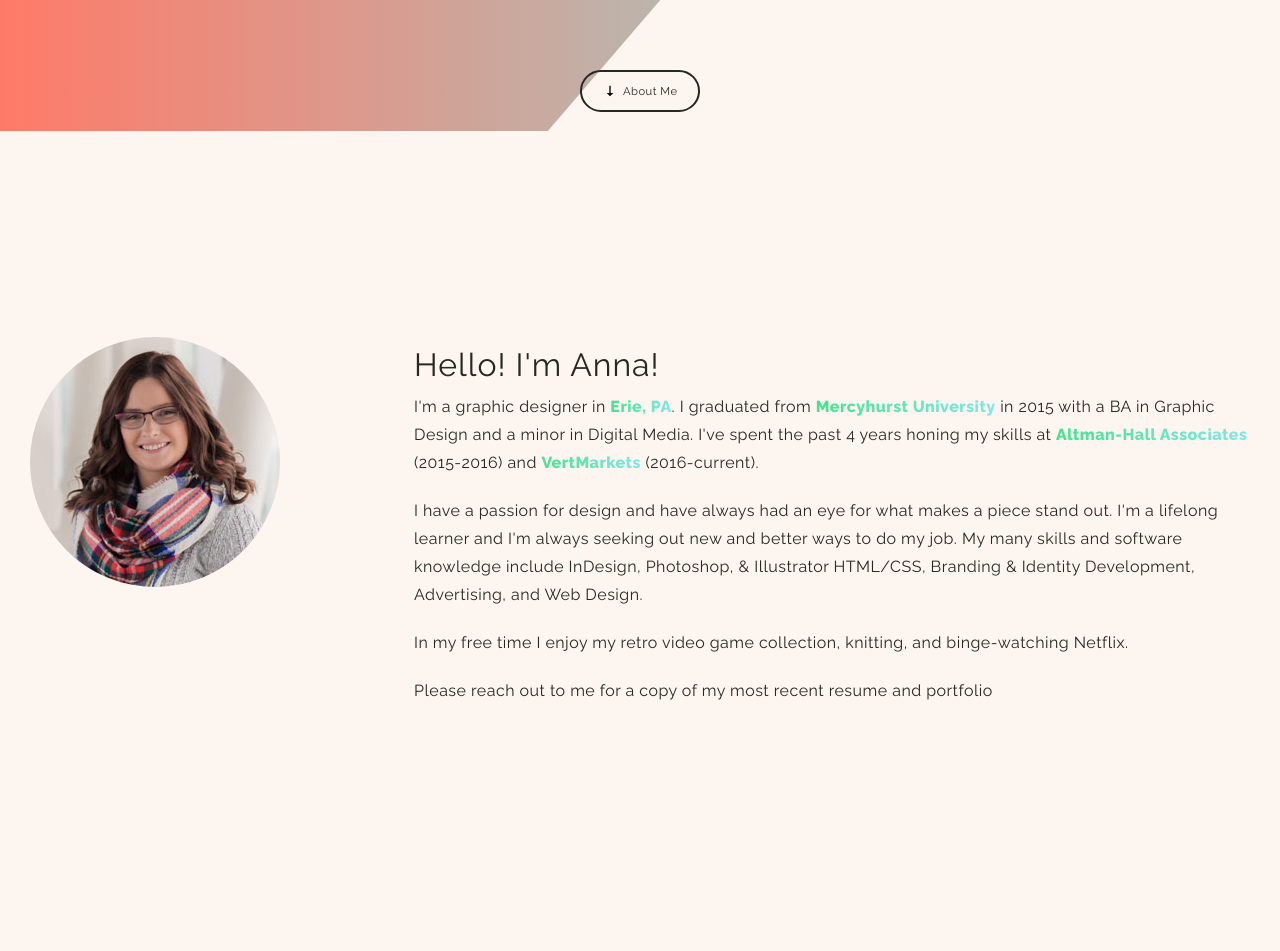
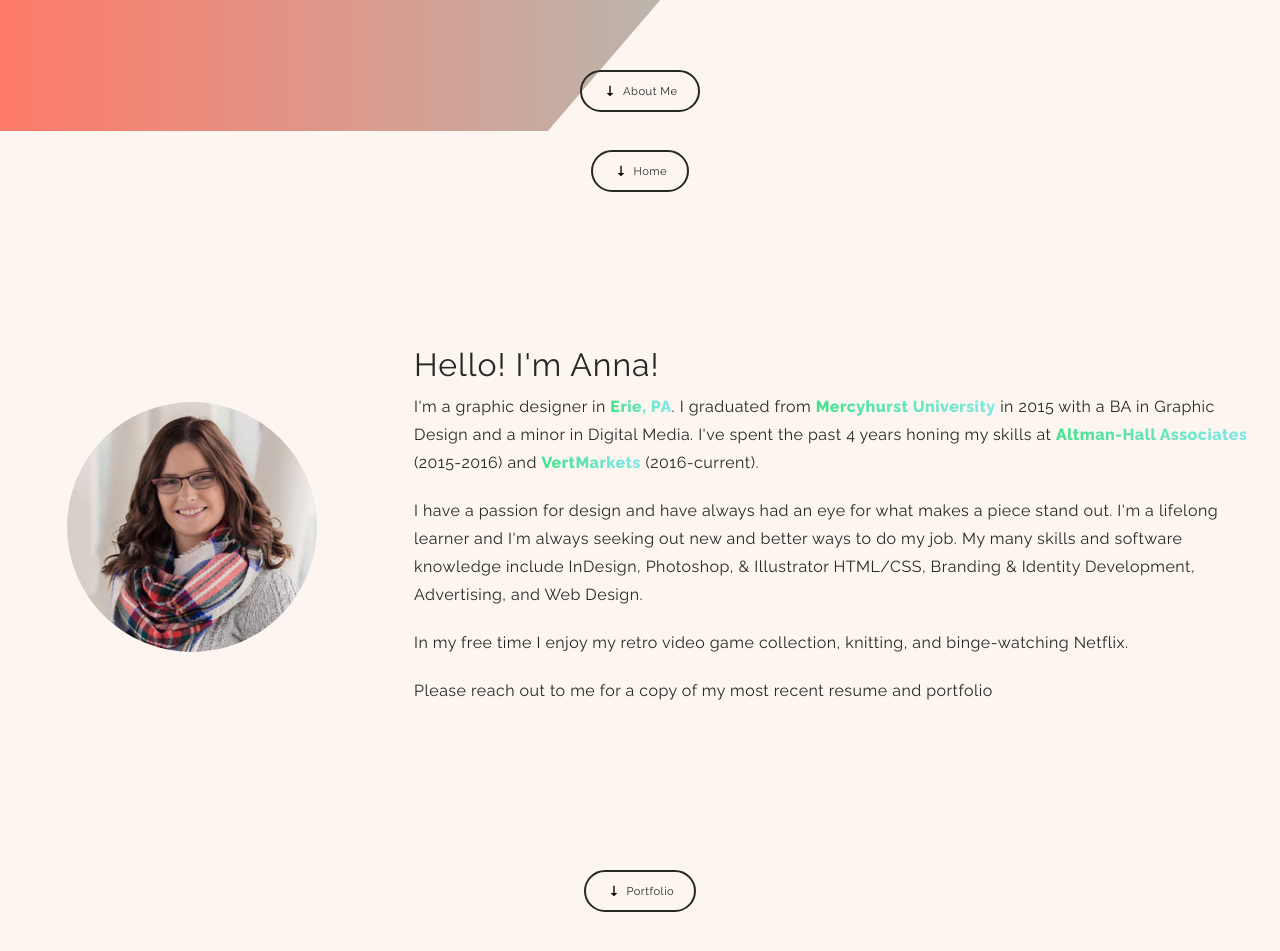
Before and after one commit to acooney93/Portfolio-Site-1218, a plain HTML site: page index.html in a window 1280 px wide. Shown: the part 669-1620 px from the top of the page. Drawn offline with Linux system fonts and the light colour scheme.

Commit message:
added top/bottom buttons to about me. cleaned up CSS

```diff
--- a/css/styles.css
+++ b/css/styles.css
@@ -64,6 +64,7 @@ nav.home-nav ul li:focus span {
 	display: grid;
 	height: 100vh;
 	grid-template-columns: 1fr;
+	grid-template-rows: minmax(80px, auto) 1fr minmax(80px, auto);
 }
 
 .about-content {
@@ -75,6 +76,8 @@ nav.home-nav ul li:focus span {
 
 .about-content div {
 	margin: 30px;
+	justify-self: center;
+	align-self: center;
 }
 
 .about-content img {
@@ -108,16 +111,17 @@ nav.home-nav ul li:focus span {
 	align-self: center;
 }
 
-.down-btn {
+.down-btn, .up-btn {
 	align-self: center;
 	justify-self: center;
     display: inline-block;
     padding: 5px 20px;
     border-radius: 40px;
     border: 2px solid;
+    transition: 0.3s;
 }
 
-.down-btn svg {
+.down-btn svg, .up-btn svg {
 	position: relative;
 	height: 1em;
 	top: 3px;
@@ -126,10 +130,20 @@ nav.home-nav ul li:focus span {
 	animation-iteration-count: infinite;
 }
 
-.down-btn span {
+.down-btn span, .up-btn span {
 	position: relative;
 	font-size: 0.7em;
 	vertical-align: middle;
+}
+
+.down-btn:hover, .up-btn:hover {
+	background-color: #262824;
+	border: 2px solid #262824;
+	color: #FDF6F0;
+}
+
+.down-btn:hover svg, .up-btn:hover svg {
+	fill: #FDF6F0;
 }
 
 svg.gradient-bg-svg {
--- a/index.html
+++ b/index.html
@@ -20,7 +20,7 @@
 
 	<main>
 
-		<div class="home-container">
+		<div id="home" class="home-container">
 			<div class="home-content">
 				<img class="inject" src="img/logo.svg"/>
 				<h1 class="title">Digital &bull; Web &bull; Print</h1>
@@ -48,6 +48,10 @@
 		</div>
 
 		<div id="about" class="about-container">
+			<div class="up-btn home-btn">
+				<img class="inject" src="img/icon/arrow-down.svg"/>
+				<span>Home</span>
+			</div>
 			<div class="about-content">
 				<div>
 					<img src="img/profile.jpg"/>
@@ -59,6 +63,10 @@
 					<p>In my free time I enjoy my retro video game collection, knitting, and binge-watching Netflix.</p>
 					<p>Please reach out to me for a copy of my most recent resume and portfolio</p>
 				</div>
+			</div>
+			<div class="down-btn portfolio-btn">
+				<img class="inject" src="img/icon/arrow-down.svg"/>
+				<span>Portfolio</span>
 			</div>
 		</div>
 
@@ -82,6 +90,12 @@
 	<script src="js/main.js"></script>
 
 	<script>
+		$(".home-btn").click(function() {
+			$('html, body').animate({
+				scrollTop: $("#home").offset().top
+			}, 2000);
+		});
+
 		$(".about-btn").click(function() {
 			$('html, body').animate({
 				scrollTop: $("#about").offset().top
```
